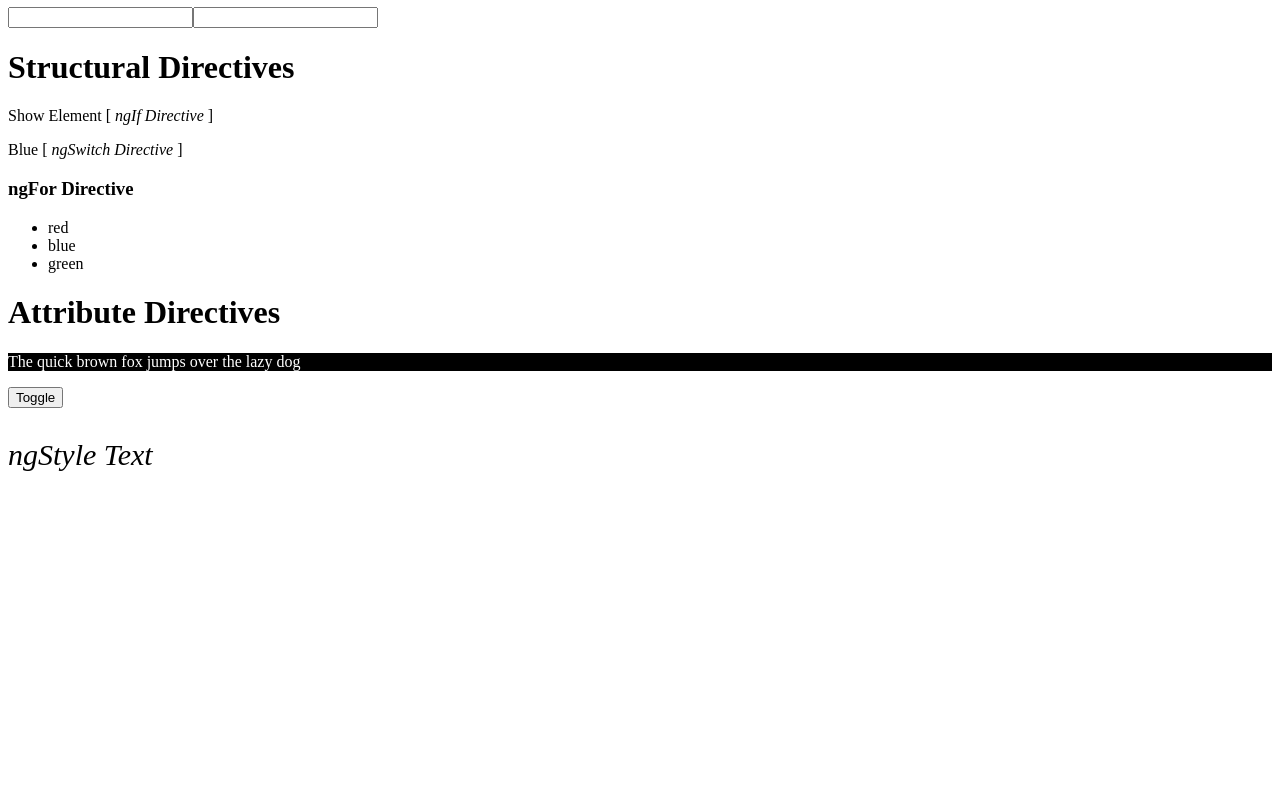
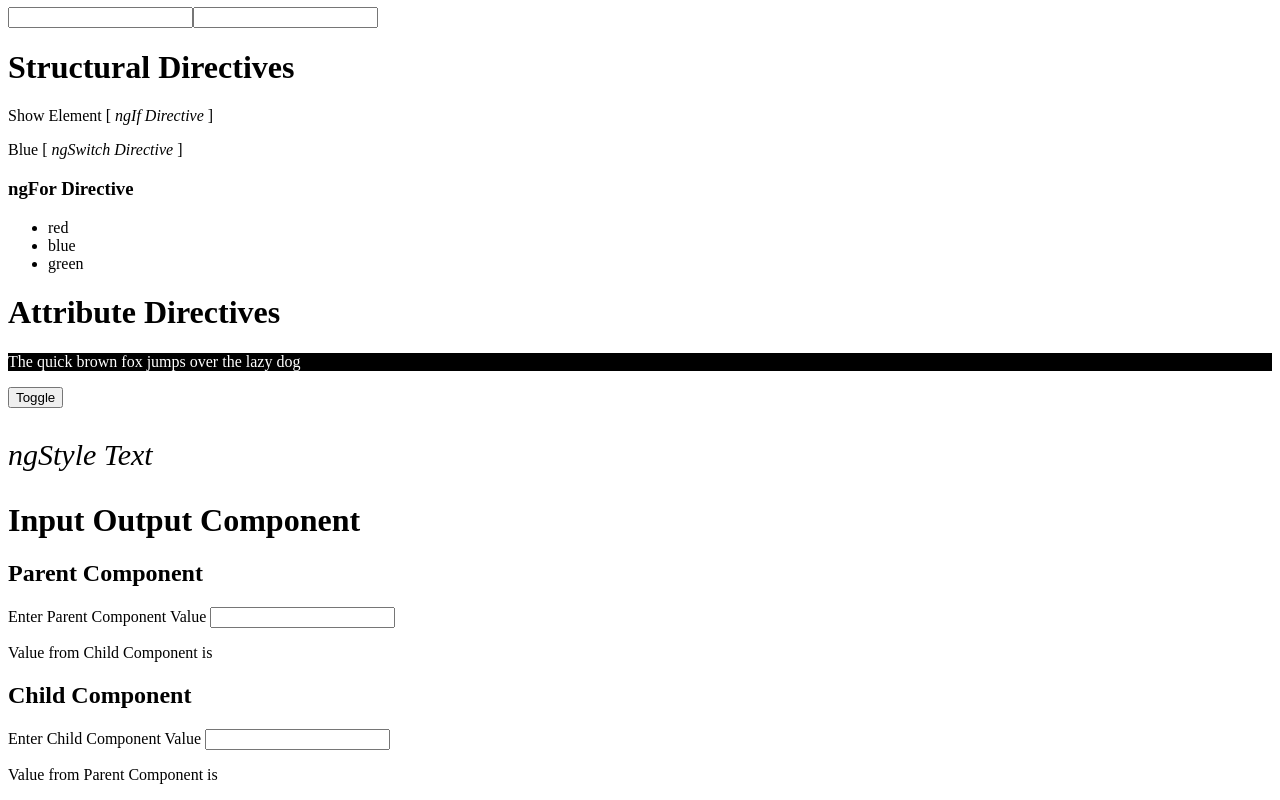
Before and after one commit to juanito-lansangan/angular-training, an Angular app: page / in a window 1280 px wide. Shown: the part 373-1173 px from the top of the page. Before the commit the page ends 875 px from the top, so only its background shows below. Built offline with nearby package versions, Linux system fonts and the light colour scheme.

Commit message:
Inputs and Outputs: bind data from parent to child and vice versa.

```diff
--- a/src/app/app.component.html
+++ b/src/app/app.component.html
@@ -10,3 +10,4 @@
 <two-way-binding></two-way-binding>
 <structural-directives></structural-directives>
 <attribute-directives></attribute-directives>
+<input-output></input-output>
--- a/src/app/app.module.ts
+++ b/src/app/app.module.ts
@@ -9,6 +9,8 @@ import { EventBindingReferenceComponent } from "./tutorials/event-binding-refere
 import { TwoWayDataBindingComponent } from "./tutorials/two-way-data-binding.component";
 import { StructuralDirectivesComponent } from "./tutorials/structural-directives.component";
 import { AttributeDirectivesComponent } from "./tutorials/attribute-directives.component";
+import { InputOutputComponent } from "./tutorials/input-output.component";
+import { InputOutputSubComponent } from "./tutorials/input-output-sub.component";
 
 @NgModule({
   declarations: [
@@ -18,7 +20,9 @@ import { AttributeDirectivesComponent } from "./tutorials/attribute-directives.c
     EventBindingReferenceComponent,
     TwoWayDataBindingComponent,
     StructuralDirectivesComponent,
-    AttributeDirectivesComponent
+    AttributeDirectivesComponent,
+    InputOutputComponent,
+    InputOutputSubComponent
   ],
   imports: [
     BrowserModule,
--- /dev/null
+++ b/src/app/tutorials/input-output-sub.component.ts
@@ -0,0 +1,20 @@
+import { Component } from "@angular/core";
+import { EventEmitter } from "@angular/core";
+
+@Component({
+    selector: 'input-output-sub',
+    template: `<h2>Child Component</h2>
+                <label>Enter Child Component Value </label>
+                <input type="text" #childtext (keyup)="onChange(childtext.value)">
+                <p>Value from Parent Component is </p>
+                {{parentData}}`,
+    inputs: [`parentData`],
+    outputs: [`childEvent`]
+})
+export class InputOutputSubComponent {
+   public parentData: string;
+   childEvent = new EventEmitter<string>();
+   onChange(value:string) {
+       this.childEvent.emit(value);
+   }
+}
--- /dev/null
+++ b/src/app/tutorials/input-output.component.ts
@@ -0,0 +1,17 @@
+import { Component } from "@angular/core";
+
+@Component({
+    selector: 'input-output',
+    template: `<h1>{{title}}</h1>
+                <h2>Parent Component</h2>
+                <label>Enter Parent Component Value </label>
+                <input type="text" #ptext (keyup)="0">
+                <p>Value from Child Component is </p>
+                {{childData}}
+                <input-output-sub (childEvent)="childData=$event" [parentData]="ptext.value"></input-output-sub>
+                `
+})
+export class InputOutputComponent {
+    title = "Input Output Component";
+    public childData: string;
+}
```
